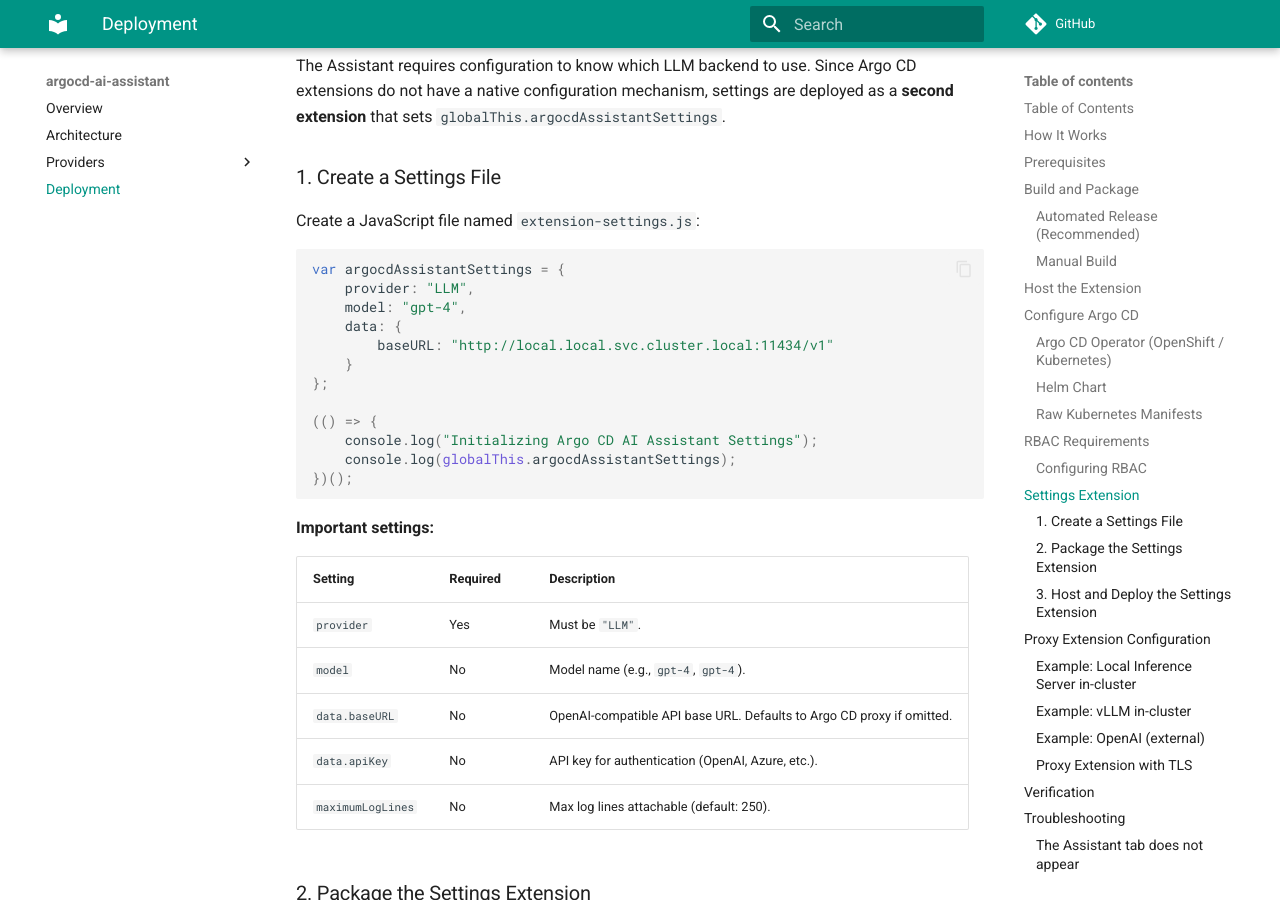
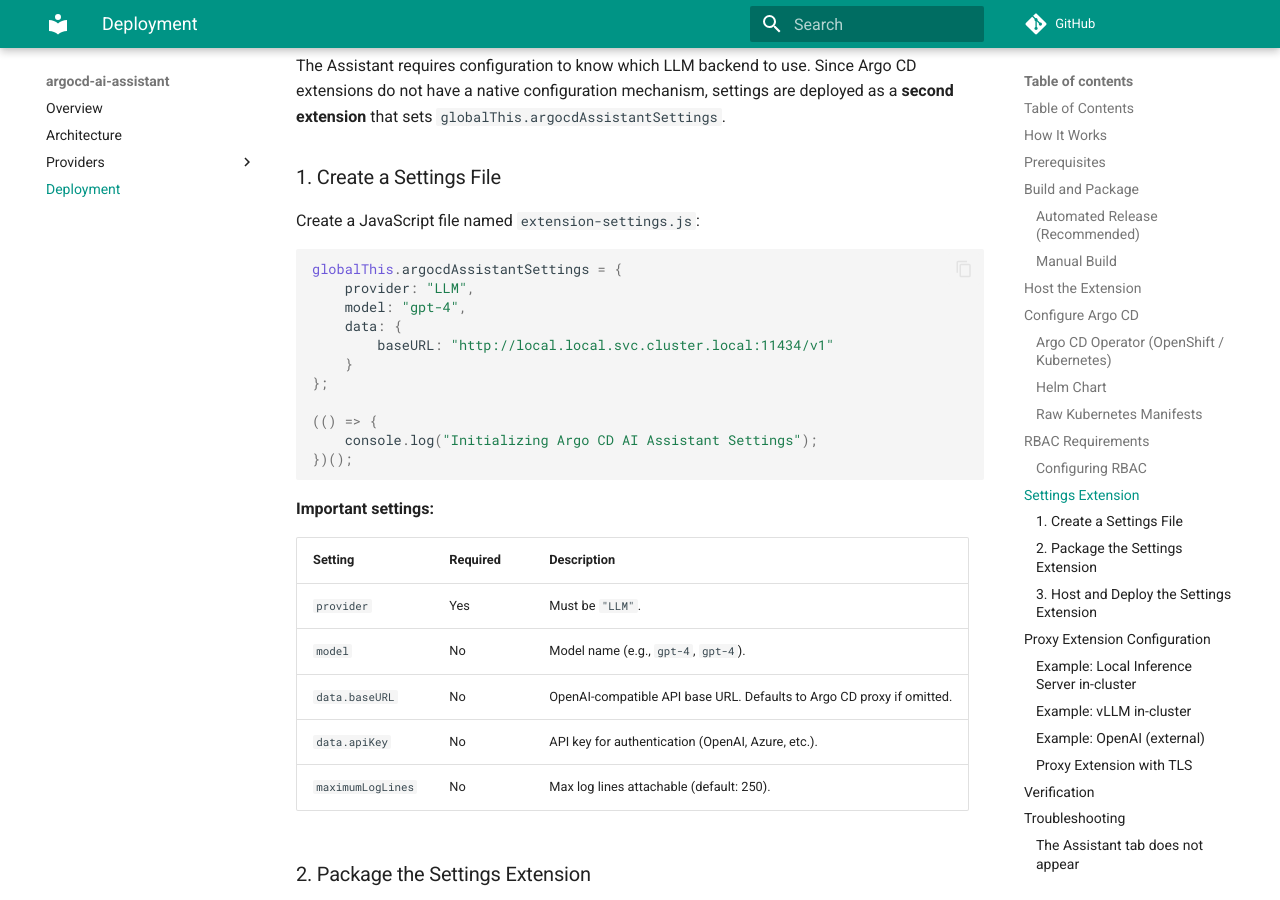
Before and after one commit to saidsef/argocd-ai-assistant, an MkDocs documentation site: the page built from docs/deployment.md, in a window 1280 px wide and 900 px high, scrolled down 6336 px. Built offline with MkDocs 1.6.1 and Material for MkDocs 9.7.7, drawn with Linux system fonts in a browser that asks for light colours; comment, search, counter and statistics services are not loaded.

Commit message:
docs(settings): use globalThis assignment instead of var declaration (#19)
Replace `var argocdAssistantSettings` with `globalThis.argocdAssistantSettings =`
in the settings extension example so the assignment is explicit regardless of
how ArgoCD's extension loader executes the script.

````diff
--- a/docs/deployment.md
+++ b/docs/deployment.md
@@ -290,7 +290,7 @@
 Create a JavaScript file named `extension-settings.js`:
 
 ```javascript
-var argocdAssistantSettings = {
+globalThis.argocdAssistantSettings = {
     provider: "LLM",
     model: "gpt-4",
     data: {
@@ -300,7 +300,6 @@
 
 (() => {
     console.log("Initializing Argo CD AI Assistant Settings");
-    console.log(globalThis.argocdAssistantSettings);
 })();
 ```
 
````
